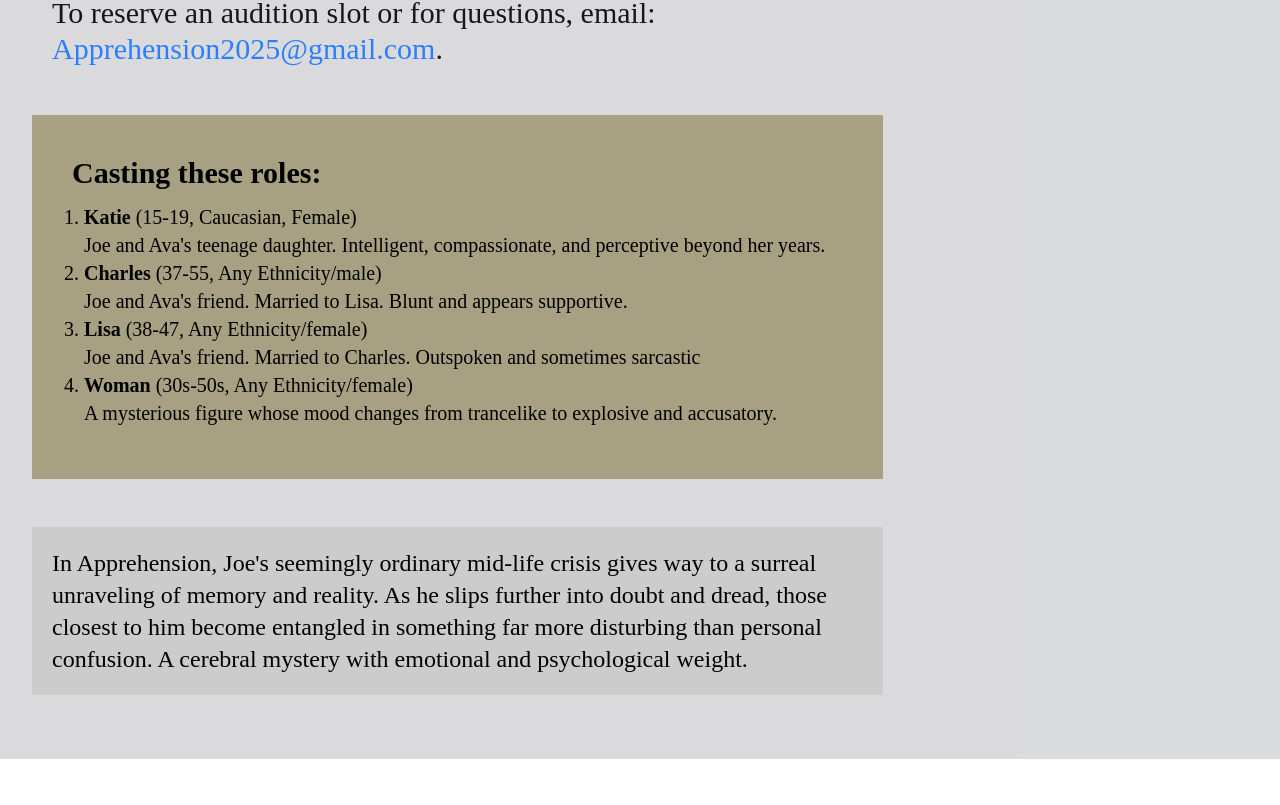
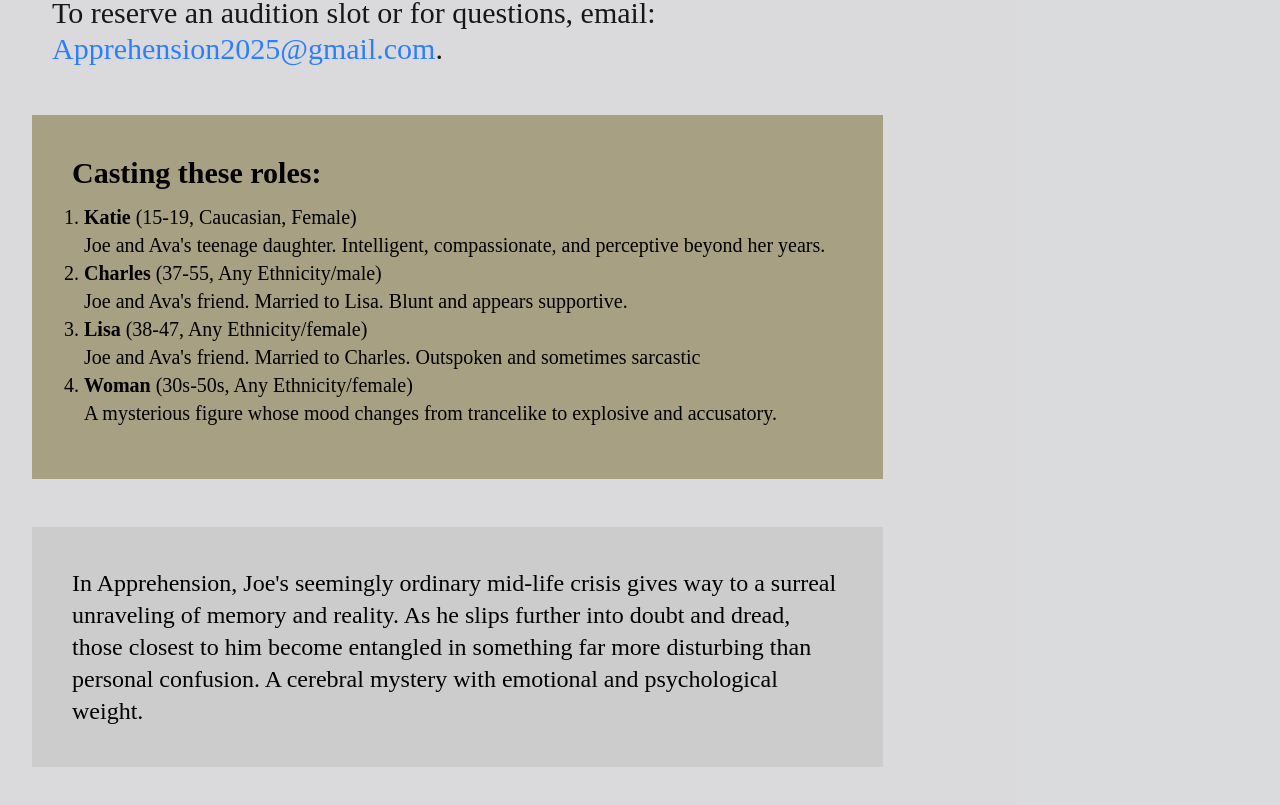
Before and after one commit to lbdeyo/apprehensionplay, a Next.js app: page /audition in a window 1280 px wide. Shown: the part 936-1741 px from the top of the page. Before the commit the page ends 1695 px from the top, so only its background shows below. Built offline with nearby package versions, Linux system fonts and the light colour scheme; a web font is replaced by a local one.

Commit message:
adjusting layout again again

```diff
--- a/app/audition/page.tsx
+++ b/app/audition/page.tsx
@@ -78,7 +78,7 @@ export default function Audition() {
 
                     </ol>
                 </div>
-                <div className="w-full md:max-w-[70%] p-5 bg-[#cccccc] text-black text-2xl">In Apprehension, Joe's seemingly ordinary mid-life crisis gives way to a surreal unraveling of memory and reality. As he slips further into doubt and dread, those closest to him become entangled in something far more disturbing than personal confusion. A cerebral mystery with emotional and psychological weight.</div>
+                <div className="w-full md:max-w-[70%] p-10 bg-[#cccccc] text-black text-2xl">In Apprehension, Joe's seemingly ordinary mid-life crisis gives way to a surreal unraveling of memory and reality. As he slips further into doubt and dread, those closest to him become entangled in something far more disturbing than personal confusion. A cerebral mystery with emotional and psychological weight.</div>
             </div>
         </div >
     );
```
